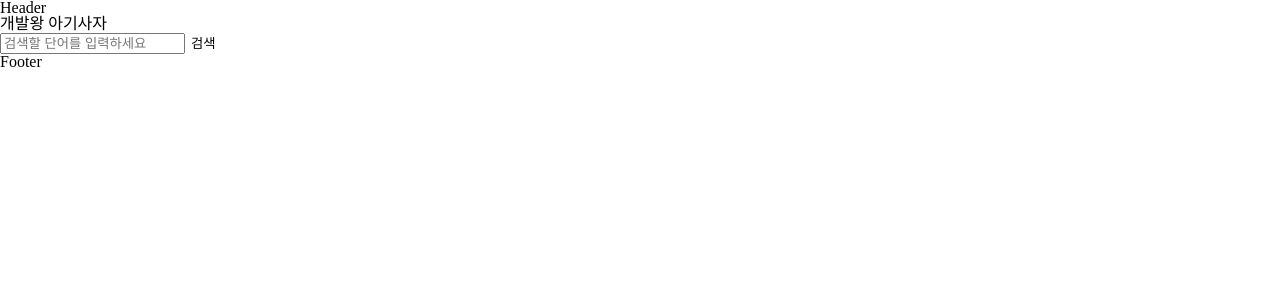
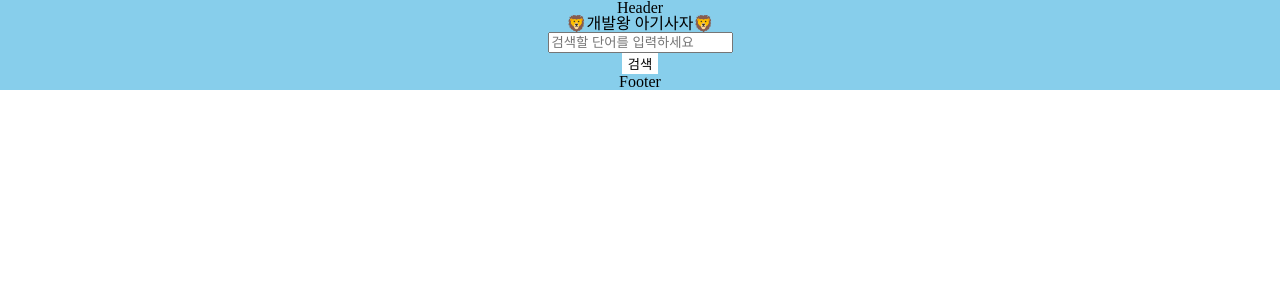
Before and after one commit to devkingbabylion/devkingbabylion, a React (Create React App) app: page / in a window 1280 px wide. Shown: the top 300 px of the page. Built offline with nearby package versions, Linux system fonts and the light colour scheme.

Commit message:
💄 홈페이지, 프로그래밍 페이지 레이아웃

```diff
--- a/src/Pages/Home/HomePage.jsx
+++ b/src/Pages/Home/HomePage.jsx
@@ -4,6 +4,7 @@ import { searchResultState } from '../../Recoil/searchResultState';
 import { useNavigate } from 'react-router-dom';
 import Header from '../../Components/Header/Header';
 import Footer from '../../Components/Footer/Footer';
+import { StyledHomeLayout } from './home.styled';
 
 export default function HomePage() {
   const [query, setQuery] = useState('');
@@ -33,9 +34,9 @@ export default function HomePage() {
   };
 
   return (
-    <div>
+    <StyledHomeLayout>
       <Header>🦁개발왕 아기사자🦁</Header>
-      <h2>개발왕 아기사자</h2>
+      <p>🦁개발왕 아기사자🦁</p>
       <input
         type="text"
         placeholder="검색할 단어를 입력하세요"
@@ -46,6 +47,6 @@ export default function HomePage() {
 
       {error && <p style={{ color: 'red' }}>{error}</p>}
       <Footer />
-    </div>
+    </StyledHomeLayout>
   );
 }
--- /dev/null
+++ b/src/Pages/Home/home.styled.js
@@ -0,0 +1,10 @@
+import { styled } from 'styled-components';
+
+export const StyledHomeLayout = styled.div`
+  display: flex;
+  flex-direction: column;
+  justify-content: center;
+  align-items: center;
+
+  background-color: skyblue;
+`;
--- a/src/Pages/Home/home.styled.jsx
+++ /dev/null
@@ -1,3 +0,0 @@
-import { styled } from 'styled-components';
-
-export default HomeWrapper = styled.div``;
--- a/src/Pages/Programming/ProgrammingPage.jsx
+++ b/src/Pages/Programming/ProgrammingPage.jsx
@@ -1,5 +1,14 @@
 import React from 'react';
+import Footer from '../../Components/Footer/Footer';
+import Header from '../../Components/Header/Header';
+import { StyledProgrammingLayout } from './programming.styled';
 
 export default function ProgrammingPage() {
-  return <div>Programming</div>;
+  return (
+    <StyledProgrammingLayout>
+      <Header />
+      <p>Programming</p>
+      <Footer />
+    </StyledProgrammingLayout>
+  );
 }
--- /dev/null
+++ b/src/Pages/Programming/programming.styled.js
@@ -0,0 +1,10 @@
+import styled from 'styled-components';
+
+export const StyledProgrammingLayout = styled.div`
+  display: flex;
+  flex-direction: column;
+  justify-content: center;
+  align-items: center;
+
+  background-color: skyblue;
+`;
```
